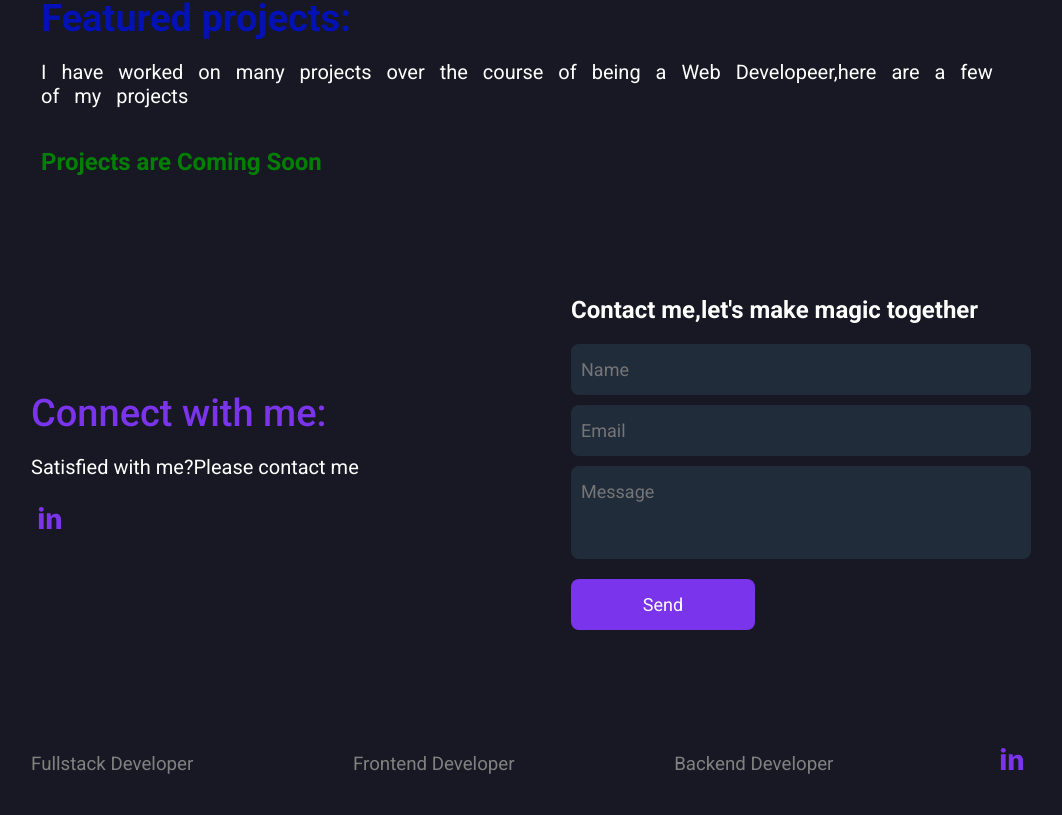
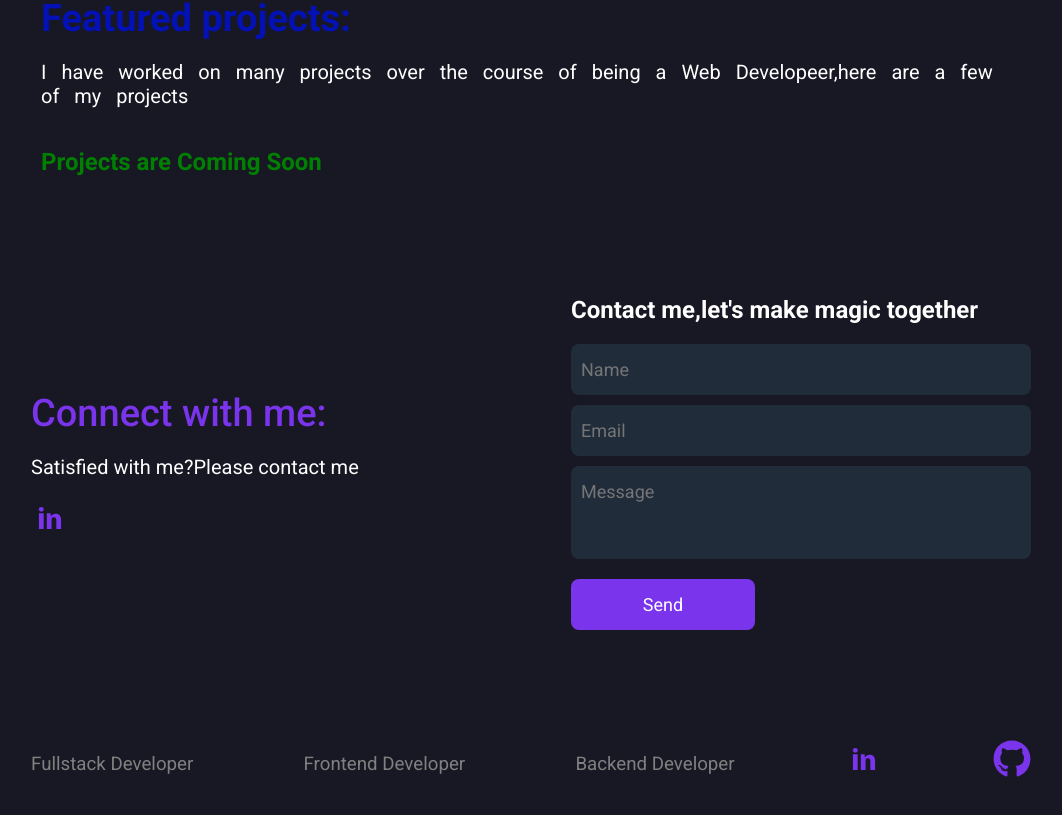
Before and after one commit to abhijitlimited1/personal-portfolio, a React (Vite) app: page / in a window 1280 px wide. Shown: the part 1072-1887 px from the top of the page, without its empty margins (109-1171 px from the left). Built offline with nearby package versions, Linux system fonts and the light colour scheme.

Commit message:
adding github profile path

```diff
--- a/src/Component/Footer/Footer.jsx
+++ b/src/Component/Footer/Footer.jsx
@@ -1,6 +1,7 @@
 import React from "react";
 import styles from "./Footer.module.css";
 import { TiSocialLinkedin } from "react-icons/ti";
+import { FaGithub } from "react-icons/fa";
 
 function Footer() {
   return (
@@ -15,6 +16,13 @@ function Footer() {
       >
         <TiSocialLinkedin />
       </a>
+      <a
+        href="https://github.com/abhijitlimited1"
+        className={styles.icon}
+        target="_blank"
+      >
+        <FaGithub />
+      </a>
     </section>
   );
 }
```
